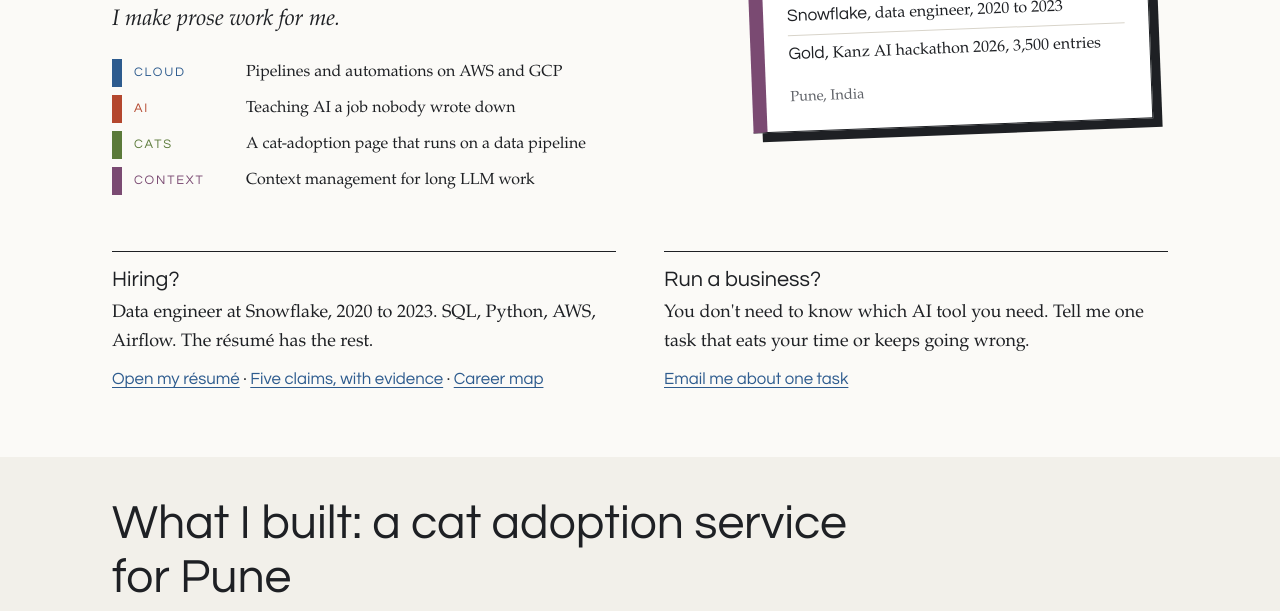
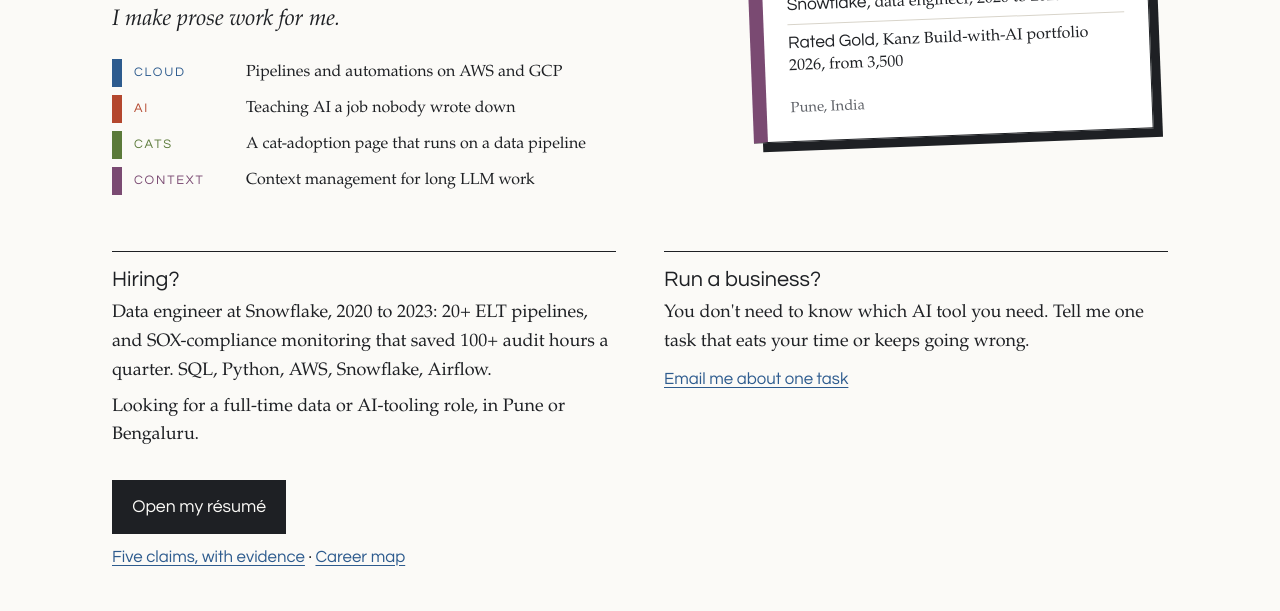
Before and after one commit to odas/odas.github.io, a plain HTML site: page index.html in a window 1280 px wide. Shown: the part 341-952 px from the top of the page. Drawn offline with Linux system fonts and the light colour scheme.

Commit message:
Home page: the recruiter read's factual fixes
One cold recruiter read (Opus, 16 Nov). Gold worded as the résumé words it (rated, portfolio, from
3,500) on the card and under Noëtone. The hiring door carries the Snowflake facts from the résumé,
the role she is looking for and where (Pune or Bengaluru, as claims.html already says), and the
résumé as a filled button, so the business ask is no longer the only strong call to action. The
path names job titles. Her own lines (the card's front line, the drawers, the business door) stay.

Co-Authored-By: Claude Opus 5.5 <noreply@anthropic.com>

```diff
--- a/index.html
+++ b/index.html
@@ -235,7 +235,7 @@ p, ul { margin: 0; }
       <li><b>NIT Warangal</b>, B.Tech</li>
       <li><b>UBC Vancouver</b>, M.Sc.</li>
       <li><b>Snowflake</b>, data engineer, 2020 to 2023</li>
-      <li><b>Gold</b>, Kanz AI hackathon 2026, 3,500 entries</li>
+      <li><b>Rated Gold</b>, Kanz Build-with-AI portfolio 2026, from 3,500</li>
     </ul>
     <p class="card-foot">Pune, India</p>
   </aside>
@@ -244,8 +244,10 @@ p, ul { margin: 0; }
 <section class="wrap doors">
   <div class="door">
     <h2>Hiring?</h2>
-    <p>Data engineer at Snowflake, 2020 to 2023. SQL, Python, AWS, Airflow. The résumé has the rest.</p>
-    <p class="go"><a href="Orpita_Das_Resume.pdf">Open my résumé</a> · <a href="claims.html">Five claims, with evidence</a> · <a href="career_map/">Career map</a></p>
+    <p>Data engineer at Snowflake, 2020 to 2023: 20+ ELT pipelines, and SOX-compliance monitoring that saved 100+ audit hours a quarter. SQL, Python, AWS, Snowflake, Airflow.</p>
+    <p>Looking for a full-time data or AI-tooling role, in Pune or Bengaluru.</p>
+    <p><a class="btn" href="Orpita_Das_Resume.pdf">Open my résumé</a></p>
+    <p class="go"><a href="claims.html">Five claims, with evidence</a> · <a href="career_map/">Career map</a></p>
   </div>
   <div class="door">
     <h2>Run a business?</h2>
@@ -365,7 +367,7 @@ p, ul { margin: 0; }
     <div>
       <h2>Also built: Noëtone</h2>
       <p>Noëtone reads dense documents out loud, from PDFs to scanned pages and handwriting, and saves the audio as files I own.</p>
-      <p>It won Gold out of 3,500 submissions at the July 2026 Kanz hackathon. Built solo.</p>
+      <p>It was rated Gold among 3,500 submissions in the 2026 Kanz Build-with-AI portfolio. Built solo.</p>
       <p class="go"><a href="https://ka.nz/ai/orpitadas">Open the Kanz page</a><a href="https://github.com/odas/noetone-batch">Open the code</a></p>
     </div>
     <video controls playsinline preload="metadata" src="https://oclvdlvvdrtebkapjdek.supabase.co/functions/v1/media-proxy/orpita-das-1784607161771/demo-video-1784607161775.mp4" aria-label="A two-minute demo of Noëtone turning a scanned page into audio."></video>
@@ -374,11 +376,11 @@ p, ul { margin: 0; }
 
 <section class="wrap path" id="path">
   <h2>Research, data engineering, and the work I do now</h2>
-  <p>Molecular biology, then cloud data engineering, then the daily needs of an adoption network. The questions stay the same: what is the evidence, what are we missing, what would make this work better?</p>
+  <p>Molecular biology, then cloud data engineering, and now tools built with AI. The questions stay the same: what is the evidence, what are we missing, what would make this work better?</p>
   <ol>
     <li><b>RESEARCH</b><strong>NIT Warangal · UBC</strong><span>B.Tech in biotechnology, then molecular biology research and an M.Sc. in Vancouver.</span></li>
-    <li><b>DATA ENGINEERING</b><strong>Snowflake, 2020 to 2023</strong><span>Data pipelines and compliance monitoring.</span></li>
-    <li><b>CLOUD AND SCIENCE</b><strong>Algorithmic Biologics, 2023</strong><span>Cloud workflows for genomics work.</span></li>
+    <li><b>DATA ENGINEER</b><strong>Snowflake, 2020 to 2023</strong><span>Data pipelines and compliance monitoring.</span></li>
+    <li><b>CLOUD ENGINEER</b><strong>Algorithmic Biologics, 2023</strong><span>Cloud workflows for genomics work.</span></li>
     <li><b>BUILDING WITH AI</b><strong>My own work, since 2024</strong><span>catadoption_pune, Noëtone, and the systems behind them.</span></li>
   </ol>
   <p class="go"><a href="career_map/">The whole path, on the career map</a> · <a href="Orpita_Das_Resume.pdf">Résumé</a></p>
```
